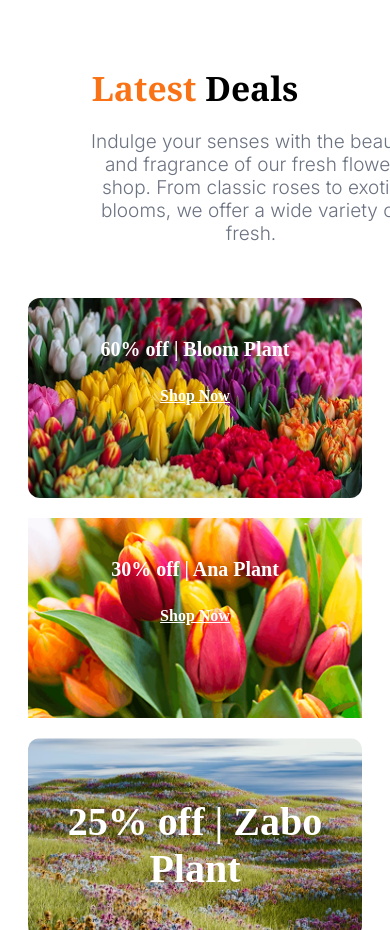
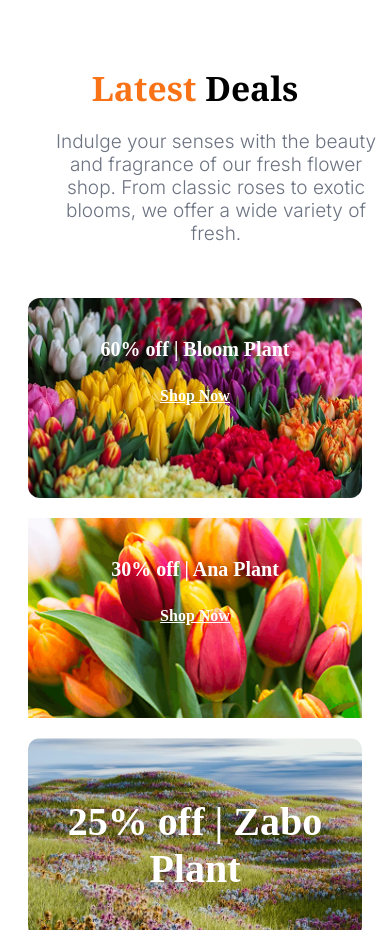
Before and after one commit to Oishi106/my-second-assignment, a plain HTML site: page index.html in a window 390 px wide. Shown: the part 3560-4490 px from the top of the page. Drawn offline with Linux system fonts and the light colour scheme.

Commit message:
Add files via upload
final final one

```diff
--- a/styles/style.css
+++ b/styles/style.css
@@ -547,8 +547,7 @@
         width: 100%;
     }
     .deals-description{
-        margin-left: 55px;
-        margin-right: 28px;
+        margin-left: 20px;
         width: 336px;
         height: 68px;
     }
```
